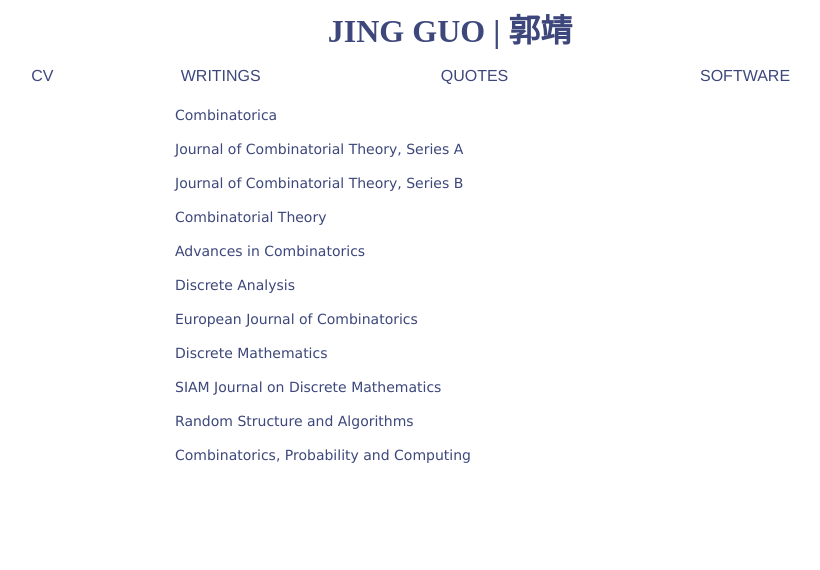
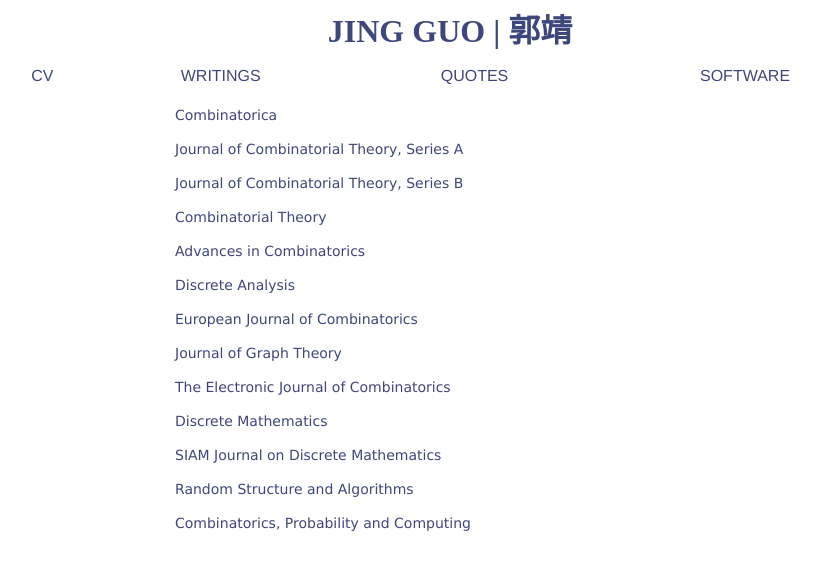
Before and after one commit to guojing0/guojing0.github.io, a Jekyll site: the page built from journals.md, in a window 1280 px wide. Shown: the top 570 px of the page, without its empty margins (190-1010 px from the left). Built offline with Jekyll 4.4.1, drawn with Linux system fonts in a browser that asks for light colours.

Commit message:
Update journals.md

```diff
--- a/journals.md
+++ b/journals.md
@@ -17,10 +17,14 @@
 
 7. [European Journal of Combinatorics](https://www.journals.elsevier.com/european-journal-of-combinatorics/)
 
-8. [Discrete Mathematics](https://www.sciencedirect.com/journal/discrete-mathematics)
+8. [Journal of Graph Theory](https://onlinelibrary.wiley.com/journal/10970118)
 
-9. [SIAM Journal on Discrete Mathematics](https://epubs.siam.org/toc/sjdmec/current)
+9. [The Electronic Journal of Combinatorics](https://www.combinatorics.org/)
 
-10. [Random Structure and Algorithms](https://onlinelibrary.wiley.com/journal/10982418)
+10. [Discrete Mathematics](https://www.sciencedirect.com/journal/discrete-mathematics)
 
-11. [Combinatorics, Probability and Computing](https://www.cambridge.org/core/journals/combinatorics-probability-and-computing)
+11. [SIAM Journal on Discrete Mathematics](https://epubs.siam.org/toc/sjdmec/current)
+
+12. [Random Structure and Algorithms](https://onlinelibrary.wiley.com/journal/10982418)
+
+13. [Combinatorics, Probability and Computing](https://www.cambridge.org/core/journals/combinatorics-probability-and-computing)
```
